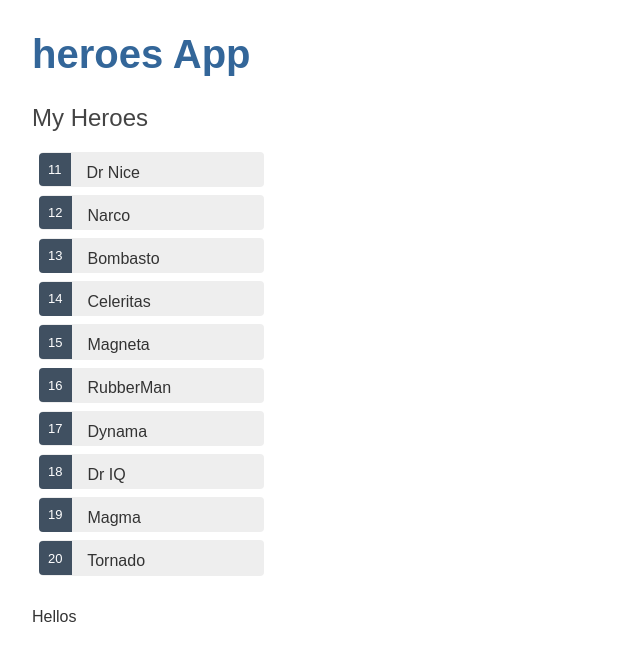
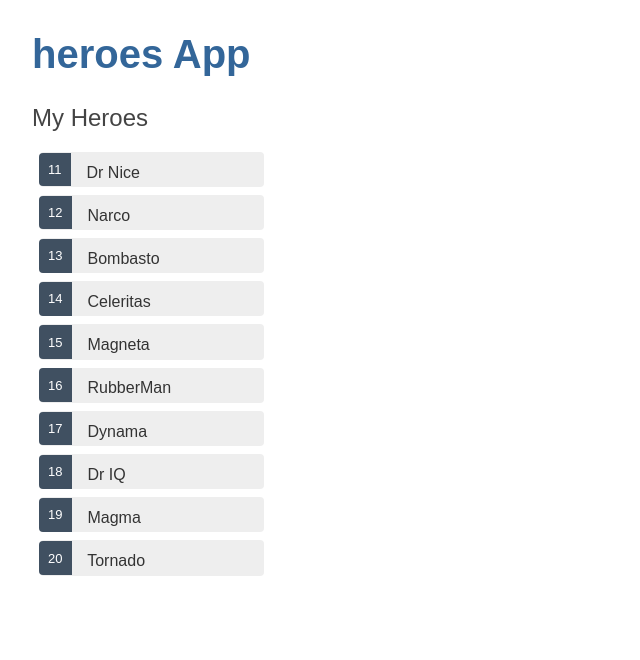
Before and after one commit to kckgvaf/Heroes-app, an Angular app: page / in a window 1280 px wide. Shown: the top 660 px of the page, without its empty margins (0-640 px from the left). Built offline with nearby package versions, Linux system fonts and the light colour scheme.

Commit message:
Se borra mensaje

```diff
--- a/src/app/heroes/heroes.component.html
+++ b/src/app/heroes/heroes.component.html
@@ -6,6 +6,4 @@
     </li>
 </ul>
 
-<p>Hellos</p>
-
 <app-hero-detail [hero]="selectedHero"></app-hero-detail>
```
